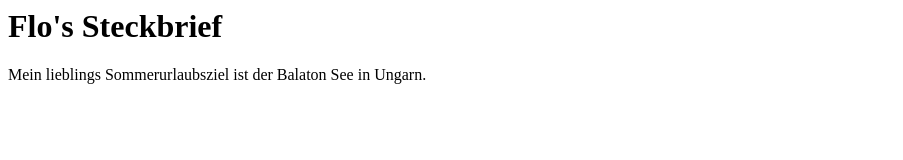
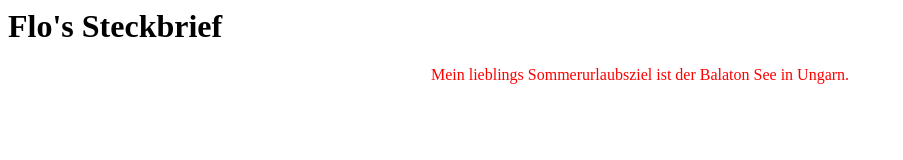
Before and after one commit to tarlosfl/tarlosfl.github.io, a plain HTML site: page index.html in a window 1280 px wide. Shown: the whole page, without its empty margins (0-903 px from the left). Drawn offline with Linux system fonts and the light colour scheme.

Commit message:
Update index.html

```diff
--- a/index.html
+++ b/index.html
@@ -8,7 +8,7 @@
 
         <h1> Flo's Steckbrief </h1>
 
-        <p>
+        <p style="color:red; text-align:center;">
             Mein lieblings Sommerurlaubsziel ist der Balaton See in Ungarn.
         </p>
 
```
